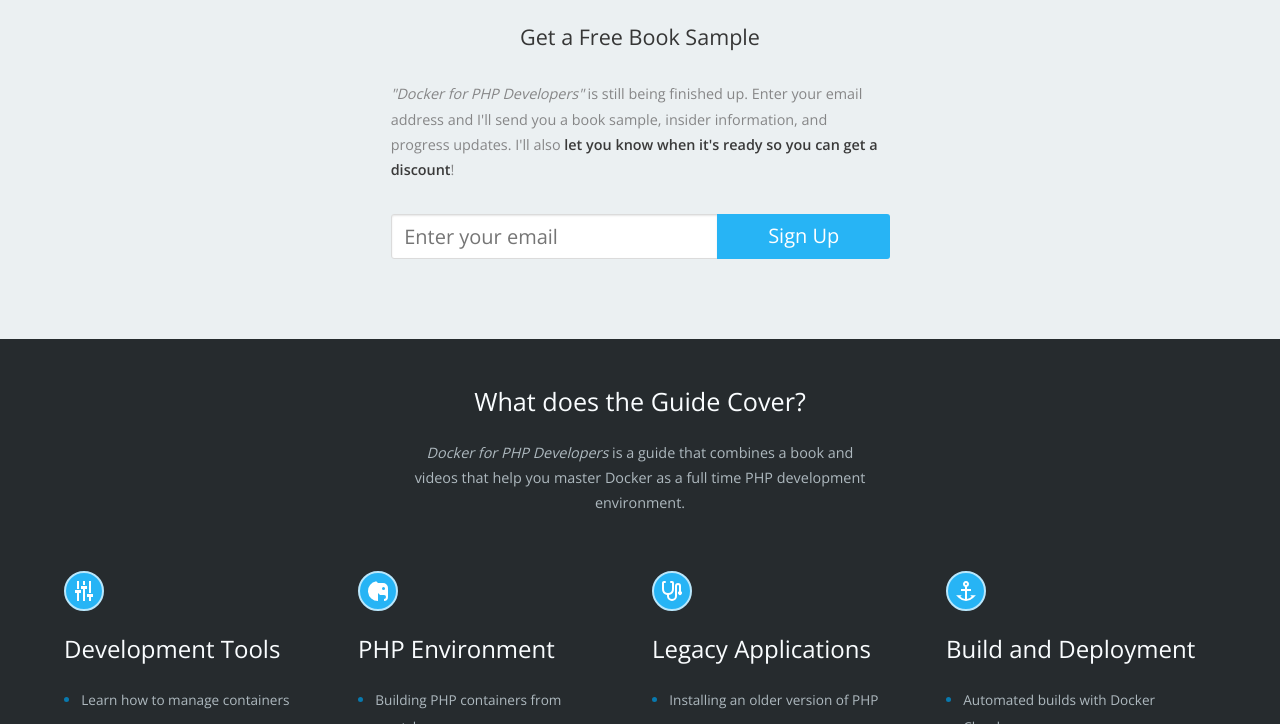
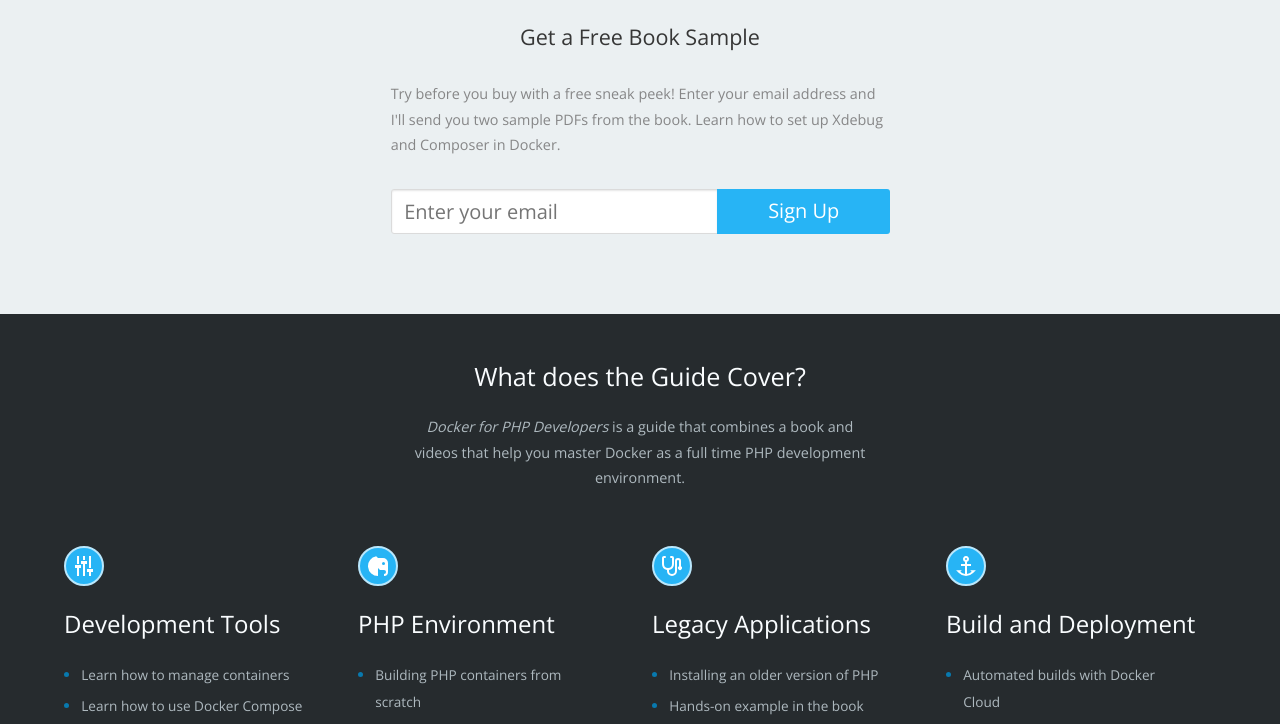
Before and after one commit to bitpressio/bitpressio.github.io, a Jekyll site: the page built from mastering-docker-php.md, in a window 1280 px wide and 900 px high, scrolled down 607 px, cut to the strip 176-900 px from the top of the window. Built offline with Jekyll 4.4.1, drawn with Linux system fonts in a browser that asks for light colours; nearby versions of some CDN libraries; some web fonts are replaced; part of the change alters nothing that is shown.

```diff
--- a/_layouts/mastering-docker.html
+++ b/_layouts/mastering-docker.html
@@ -53,17 +53,7 @@
                         $('html, body').animate({
                             scrollTop: target.offset().top
                         }, 1000, function() {
-                            var $target = $(target);
-                            $target.focus();
-
                             window.location.hash = event.target.hash;
-
-                            if ($target.is(":focus")) { // Checking if the target was focused
-                                return false;
-                            } else {
-                                $target.attr('tabindex','-1'); // Adding tabindex for elements not focusable
-                                $target.focus(); // Set focus again
-                            };
                         });
                         }
                     }
--- a/mastering-docker-php.md
+++ b/mastering-docker-php.md
@@ -59,7 +59,7 @@ permalink: /docker-for-php-developers/
                                 <h3 class="has-text-centered mb-2">Get a Free Book Sample</h3>
                                 <div>
                                     <p class="pb-2">
-                                        <em>"Docker for PHP Developers"</em> is still being finished up. Enter your email address and I'll send you a book sample, insider information, and progress updates. I'll also <strong>let you know when it's ready so you can get a discount</strong>!
+                                        Try before you buy with a free sneak peek! Enter your email address and I'll send you two sample PDFs from the book. Learn how to set up Xdebug and Composer in Docker.
                                     </p>
                                 </div>
                             <div id="ck_error_msg" class="notification is-danger" style="display:none;">
```
